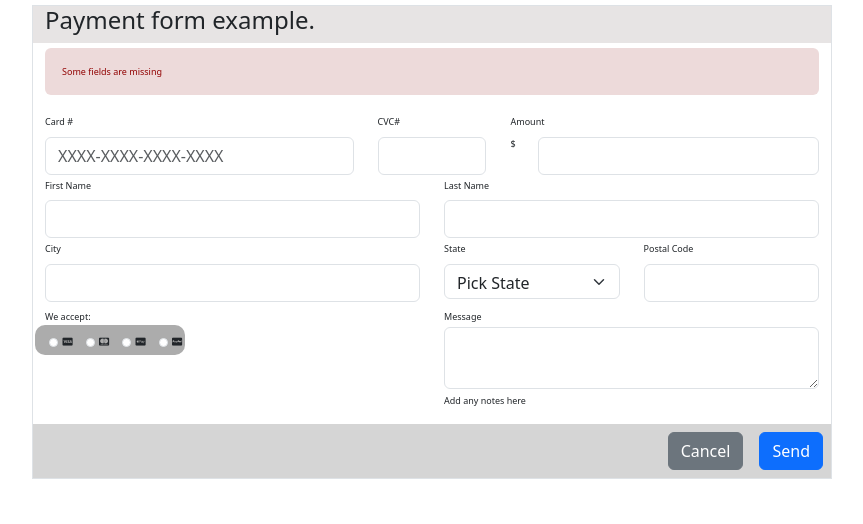
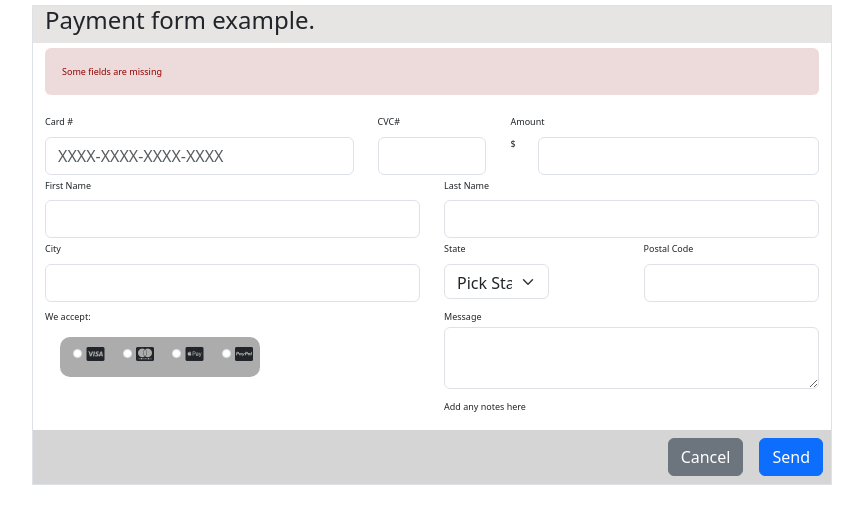
Before and after one commit to Dayloc/formulario-dayloc, a plain HTML site: page index.html in a window 1280 px wide. Shown: the whole page, without its empty margins (208-1071 px from the left). Drawn offline with nearby package versions, Linux system fonts and the light colour scheme.

Commit message:
First Commit

```diff
--- a/index.html
+++ b/index.html
@@ -102,15 +102,34 @@
 
                 <form>
 
-                    <div class="row " id="pago" style="padding: 2px;">
-                        <div class=" col-6">
-                            <div class="row mb-1" style="background-color: rgb(172, 172, 172); padding: 2px; width: 150px; height: 30px; justify-content: left   !important; border-radius: 10px; justify-content: left;">
-                                <div class="col-3 mt-2 ">
+                    <div class="row " id="pago" style="padding: 14px;">
+                        <div class=" col-md-6" >
+                            <div class="row mb-1" style="background-color: rgb(172, 172, 172); padding: 1px; width: 200px; height: 40px; justify-content: left   !important; border-radius: 10px; justify-content: left;">
+                                <div class="col-3  mt-2  " >
+                                    <div class="form-check">
+                                        <input class="form-check-input p-0 " type="radio" name="flexRadioDefault"
+                                            id="flexRadioDefault1">
+                                        <label class="form-check-label " for="flexRadioDefault1" >
+
+                                            <i class="fa-brands fa-cc-visa " style="font-size: medium;" ></i>
+                                        </label>
+                                    </div>
+                                </div>
+                                <div class="col-3 mt-2" id="master">
+                                    <div class="form-check">
+                                        <input class="form-check-input" type="radio" name="flexRadioDefault"
+                                            id="flexRadioDefault2" >
+                                        <label class="form-check-label" for="flexRadioDefault2" id="master">
+                                            <i class="fa-brands fa-cc-mastercard" style="font-size: medium;"  ></i>
+                                        </label>
+                                    </div>
+                                </div>
+                                <div class="col-3 mt-2" >
                                     <div class="form-check">
                                         <input class="form-check-input" type="radio" name="flexRadioDefault"
                                             id="flexRadioDefault1">
                                         <label class="form-check-label" for="flexRadioDefault1">
-                                            <i class="fa-brands fa-cc-visa"></i>
+                                            <i class="fa-brands fa-cc-apple-pay " style="font-size: medium;" ></i>
                                         </label>
                                     </div>
                                 </div>
@@ -119,25 +138,7 @@
                                         <input class="form-check-input" type="radio" name="flexRadioDefault"
                                             id="flexRadioDefault2" >
                                         <label class="form-check-label" for="flexRadioDefault2">
-                                            <i class="fa-brands fa-cc-mastercard"></i>
-                                        </label>
-                                    </div>
-                                </div>
-                                <div class="col-3 mt-2" >
-                                    <div class="form-check">
-                                        <input class="form-check-input" type="radio" name="flexRadioDefault"
-                                            id="flexRadioDefault1">
-                                        <label class="form-check-label" for="flexRadioDefault1">
-                                            <i class="fa-brands fa-cc-apple-pay"></i>
-                                        </label>
-                                    </div>
-                                </div>
-                                <div class="col-3 mt-2">
-                                    <div class="form-check">
-                                        <input class="form-check-input" type="radio" name="flexRadioDefault"
-                                            id="flexRadioDefault2" >
-                                        <label class="form-check-label" for="flexRadioDefault2">
-                                            <i class="fa-brands fa-cc-paypal"></i>
+                                            <i class="fa-brands fa-cc-paypal" style="font-size: medium;" ></i>
                                         </label>
                                     </div>
                                 </div>
@@ -148,7 +149,7 @@
 
                 </form>
             </div>
-            <div class="col-6 ">
+            <div class="col-md-6 ">
                 <label for="floatingTextarea">Message</label>
 
                 <textarea class="form-control mt-1" id="floatingTextarea"></textarea>
@@ -157,8 +158,8 @@
 
         </div>
         <div class="row" id="nota">
-            <div class="col-6"></div>
-            <div class="col-6">
+            <div class="col-md-6"></div>
+            <div class="col-md-6">
                 <p>Add any notes here</p>
             </div>
 
--- a/styles.css
+++ b/styles.css
@@ -1,6 +1,4 @@
-.selector-for-some-widget {
-    box-sizing: content-box;
-  }
+
 
 .container{
 
@@ -38,17 +36,18 @@
   justify-content: center;
 }
 #pago{
- justify-content:left;
+  justify-content:left;
   align-items: center;
   padding: auto;
- margin-left: 1 !important;
+  margin-left: 1px !important ;
+  width: 150%;
 
 
 }
-i{
-  width: 20px;
-  height: 20px;
+#visa.master{
+ padding: 2px!important;
 }
+
 #nota{
   margin-top: 5px;
 }
@@ -60,6 +59,7 @@ i{
 }
 .form-select{
   height:60%;
+  width: 60%;
 }
 #botones{
   padding: 8px;
```
